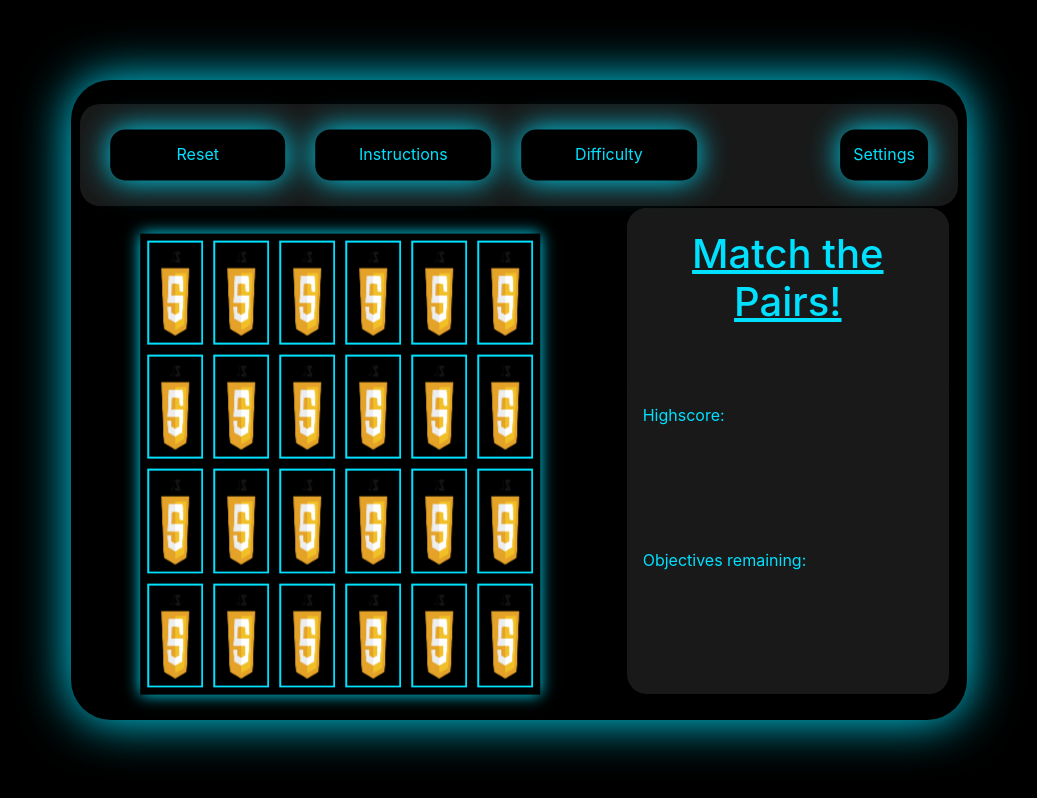
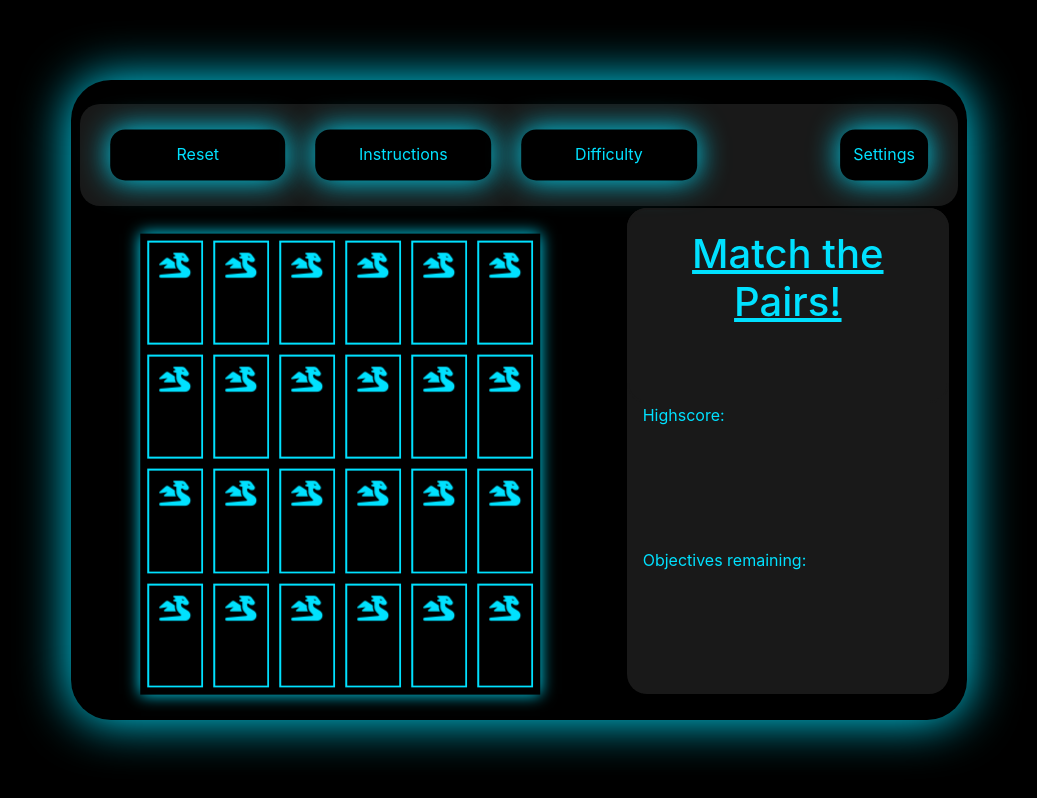
Before and after one commit to DominicSpears/milestoneproject2-matchpairs, a plain HTML site: page index.html in a window 1280 px wide. Shown: the whole page, without its empty margins (121-1158 px from the left). Drawn offline with nearby package versions, Linux system fonts and the light colour scheme.

Commit message:
add new css to cards

```diff
--- a/assets/css/style.css
+++ b/assets/css/style.css
@@ -194,11 +194,16 @@ body {
     padding: 5px;
     background: black;
     backface-visibility: hidden;
+    color: rgb(0, 225, 255);
+    font-size: 25px;
+    text-align: center;
 }
 
 .front-face {
     transform: rotateY(180deg);
     background: rgb(0, 225, 255);
+    color: black;
+    font-size: 40px;
 }
 
 
--- a/index.html
+++ b/index.html
@@ -34,101 +34,101 @@
         <div id="game">
                 <div id="grid-inner">
                     <section class="memory-game">
-                        <div class="memory-card" data-framework="blue">
-                            <img class="front-face" src="assets/images/blue.png" alt="blue">
-                            <img class="back-face" src="assets/images/js3.png" alt="js badge">
+                        <div class="memory-card" data-framework="laugh-beam">
+                            <div class="front-face"><i class="far fa-laugh-beam"></i></div>
+                            <div class="back-face"><i class="fas fa-dragon"></i></div>
+                        </div>
+                        <div class="memory-card" data-framework="laugh-beam">
+                            <div class="front-face"><i class="far fa-laugh-beam"></i></div>
+                            <div class="back-face"><i class="fas fa-dragon"></i></div>
+                        </div>
+                        <div class="memory-card" data-framework="green">
+                            <div class="front-face"><i class="far fa-tired"></i></div>
+                            <div class="back-face"><i class="fas fa-dragon"></i></div>
+                        </div>
+                        <div class="memory-card" data-framework="green">
+                            <div class="front-face"><i class="far fa-tired"></i></div>
+                            <div class="back-face"><i class="fas fa-dragon"></i></div>
+                        </div>
+                        <div class="memory-card" data-framework="orange">
+                            <div class="front-face"><i class="far fa-meh-rolling-eyes"></i></div>
+                            <div class="back-face"><i class="fas fa-dragon"></i></div>
+                        </div>
+                        <div class="memory-card" data-framework="orange">
+                            <div class="front-face"><i class="far fa-meh-rolling-eyes"></i></div>
+                            <div class="back-face"><i class="fas fa-dragon"></i></div>
+                        </div>
+                        <div class="memory-card" data-framework="pink">
+                            <div class="front-face"><i class="far fa-sad-cry"></i></div>
+                            <div class="back-face"><i class="fas fa-dragon"></i></div>
+                        </div>
+                        <div class="memory-card" data-framework="pink">
+                            <div class="front-face"><i class="far fa-sad-cry"></i></div>
+                            <div class="back-face"><i class="fas fa-dragon"></i></div>
+                        </div>
+                        <div class="memory-card" data-framework="red">
+                            <div class="front-face"><i class="far fa-kiss-wink-heart"></i></div>
+                            <div class="back-face"><i class="fas fa-dragon"></i></div>
+                        </div>
+                        <div class="memory-card" data-framework="red">
+                            <div class="front-face"><i class="far fa-kiss-wink-heart"></i></div>
+                            <div class="back-face"><i class="fas fa-dragon"></i></div>
+                        </div>
+                        <div class="memory-card" data-framework="yellow">
+                            <div class="front-face"><i class="far fa-grin-squint-tears"></i></div>
+                            <div class="back-face"><i class="fas fa-dragon"></i></div>
+                        </div>
+                        <div class="memory-card" data-framework="yellow">
+                            <div class="front-face"><i class="far fa-grin-squint-tears"></i></div>
+                            <div class="back-face"><i class="fas fa-dragon"></i></div>
                         </div>
                         <div class="memory-card" data-framework="blue">
-                            <img class="front-face" src="assets/images/blue.png" alt="blue">
-                            <img class="back-face" src="assets/images/js3.png" alt="js badge">
+                            <div class="front-face"><i class="far fa-grimace"></i></div>
+                            <div class="back-face"><i class="fas fa-dragon"></i></div>
+                        </div>
+                        <div class="memory-card" data-framework="blue">
+                            <div class="front-face"><i class="far fa-grimace"></i></div>
+                            <div class="back-face"><i class="fas fa-dragon"></i></div>
                         </div>
                         <div class="memory-card" data-framework="green">
-                            <img class="front-face" src="assets/images/green.png" alt="green">
-                            <img class="back-face" src="assets/images/js3.png" alt="js badge">
+                            <div class="front-face"><i class="far fa-dizzy"></i></div>
+                            <div class="back-face"><i class="fas fa-dragon"></i></div>
                         </div>
                         <div class="memory-card" data-framework="green">
-                            <img class="front-face" src="assets/images/green.png" alt="green">
-                            <img class="back-face" src="assets/images/js3.png" alt="js badge">
+                            <div class="front-face"><i class="far fa-dizzy"></i></div>
+                            <div class="back-face"><i class="fas fa-dragon"></i></div>
                         </div>
                         <div class="memory-card" data-framework="orange">
-                            <img class="front-face" src="assets/images/orange.png" alt="orange">
-                            <img class="back-face" src="assets/images/js3.png" alt="js badge">
+                            <div class="front-face"><i class="far fa-grin-tongue"></i></div>
+                            <div class="back-face"><i class="fas fa-dragon"></i></div>
                         </div>
                         <div class="memory-card" data-framework="orange">
-                            <img class="front-face" src="assets/images/orange.png" alt="orange">
-                            <img class="back-face" src="assets/images/js3.png" alt="js badge">
+                            <div class="front-face"><i class="far fa-grin-tongue"></i></div>
+                            <div class="back-face"><i class="fas fa-dragon"></i></div>
                         </div>
                         <div class="memory-card" data-framework="pink">
-                            <img class="front-face" src="assets/images/pink.png" alt="pink">
-                            <img class="back-face" src="assets/images/js3.png" alt="js badge">
+                            <div class="front-face"><i class="far fa-meh-blank"></i></div>
+                            <div class="back-face"><i class="fas fa-dragon"></i></div>
                         </div>
                         <div class="memory-card" data-framework="pink">
-                            <img class="front-face" src="assets/images/pink.png" alt="pink">
-                            <img class="back-face" src="assets/images/js3.png" alt="js badge">
+                            <div class="front-face"><i class="far fa-meh-blank"></i></div>
+                            <div class="back-face"><i class="fas fa-dragon"></i></div>
                         </div>
                         <div class="memory-card" data-framework="red">
-                            <img class="front-face" src="assets/images/red5.png" alt="red">
-                            <img class="back-face" src="assets/images/js3.png" alt="js badge">
+                            <div class="front-face"><i class="far fa-angry"></i></div>
+                            <div class="back-face"><i class="fas fa-dragon"></i></div>
                         </div>
                         <div class="memory-card" data-framework="red">
-                            <img class="front-face" src="assets/images/red5.png" alt="red">
-                            <img class="back-face" src="assets/images/js3.png" alt="js badge">
+                            <div class="front-face"><i class="far fa-angry"></i></div>
+                            <div class="back-face"><i class="fas fa-dragon"></i></div>
                         </div>
                         <div class="memory-card" data-framework="yellow">
-                            <img class="front-face" src="assets/images/yellow.png" alt="yellow">
-                            <img class="back-face" src="assets/images/js3.png" alt="js badge">
+                            <div class="front-face"><i class="far fa-surprise"></i></div>
+                            <div class="back-face"><i class="fas fa-dragon"></i></div>
                         </div>
                         <div class="memory-card" data-framework="yellow">
-                            <img class="front-face" src="assets/images/yellow.png" alt="yellow">
-                            <img class="back-face" src="assets/images/js3.png" alt="js badge">
-                        </div>
-                        <div class="memory-card" data-framework="blue">
-                            <img class="front-face" src="assets/images/blue.png" alt="blue">
-                            <img class="back-face" src="assets/images/js3.png" alt="js badge">
-                        </div>
-                        <div class="memory-card" data-framework="blue">
-                            <img class="front-face" src="assets/images/blue.png" alt="blue">
-                            <img class="back-face" src="assets/images/js3.png" alt="js badge">
-                        </div>
-                        <div class="memory-card" data-framework="green">
-                            <img class="front-face" src="assets/images/green.png" alt="green">
-                            <img class="back-face" src="assets/images/js3.png" alt="js badge">
-                        </div>
-                        <div class="memory-card" data-framework="green">
-                            <img class="front-face" src="assets/images/green.png" alt="green">
-                            <img class="back-face" src="assets/images/js3.png" alt="js badge">
-                        </div>
-                        <div class="memory-card" data-framework="orange">
-                            <img class="front-face" src="assets/images/orange.png" alt="orange">
-                            <img class="back-face" src="assets/images/js3.png" alt="js badge">
-                        </div>
-                        <div class="memory-card" data-framework="orange">
-                            <img class="front-face" src="assets/images/orange.png" alt="orange">
-                            <img class="back-face" src="assets/images/js3.png" alt="js badge">
-                        </div>
-                        <div class="memory-card" data-framework="pink">
-                            <img class="front-face" src="assets/images/pink.png" alt="pink">
-                            <img class="back-face" src="assets/images/js3.png" alt="js badge">
-                        </div>
-                        <div class="memory-card" data-framework="pink">
-                            <img class="front-face" src="assets/images/pink.png" alt="pink">
-                            <img class="back-face" src="assets/images/js3.png" alt="js badge">
-                        </div>
-                        <div class="memory-card" data-framework="red">
-                            <img class="front-face" src="assets/images/red5.png" alt="red">
-                            <img class="back-face" src="assets/images/js3.png" alt="js badge">
-                        </div>
-                        <div class="memory-card" data-framework="red">
-                            <img class="front-face" src="assets/images/red5.png" alt="red">
-                            <img class="back-face" src="assets/images/js3.png" alt="js badge">
-                        </div>
-                        <div class="memory-card" data-framework="yellow">
-                            <img class="front-face" src="assets/images/yellow.png" alt="yellow">
-                            <img class="back-face" src="assets/images/js3.png" alt="js badge">
-                        </div>
-                        <div class="memory-card" data-framework="yellow">
-                            <img class="front-face" src="assets/images/yellow.png" alt="yellow">
-                            <img class="back-face" src="assets/images/js3.png" alt="js badge">
+                            <div class="front-face"><i class="far fa-surprise"></i></div>
+                            <div class="back-face"><i class="fas fa-dragon"></i></div>
                         </div>
                     </section>
             </div>
```
